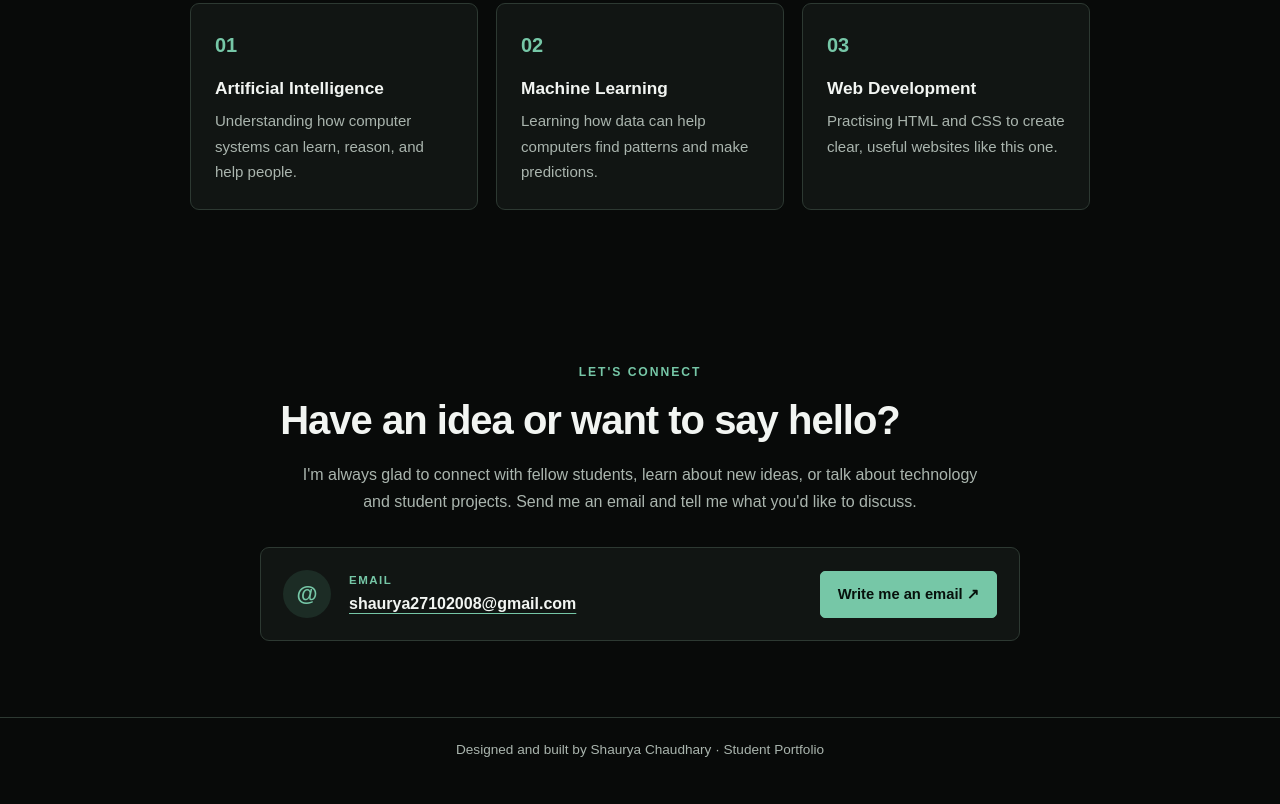
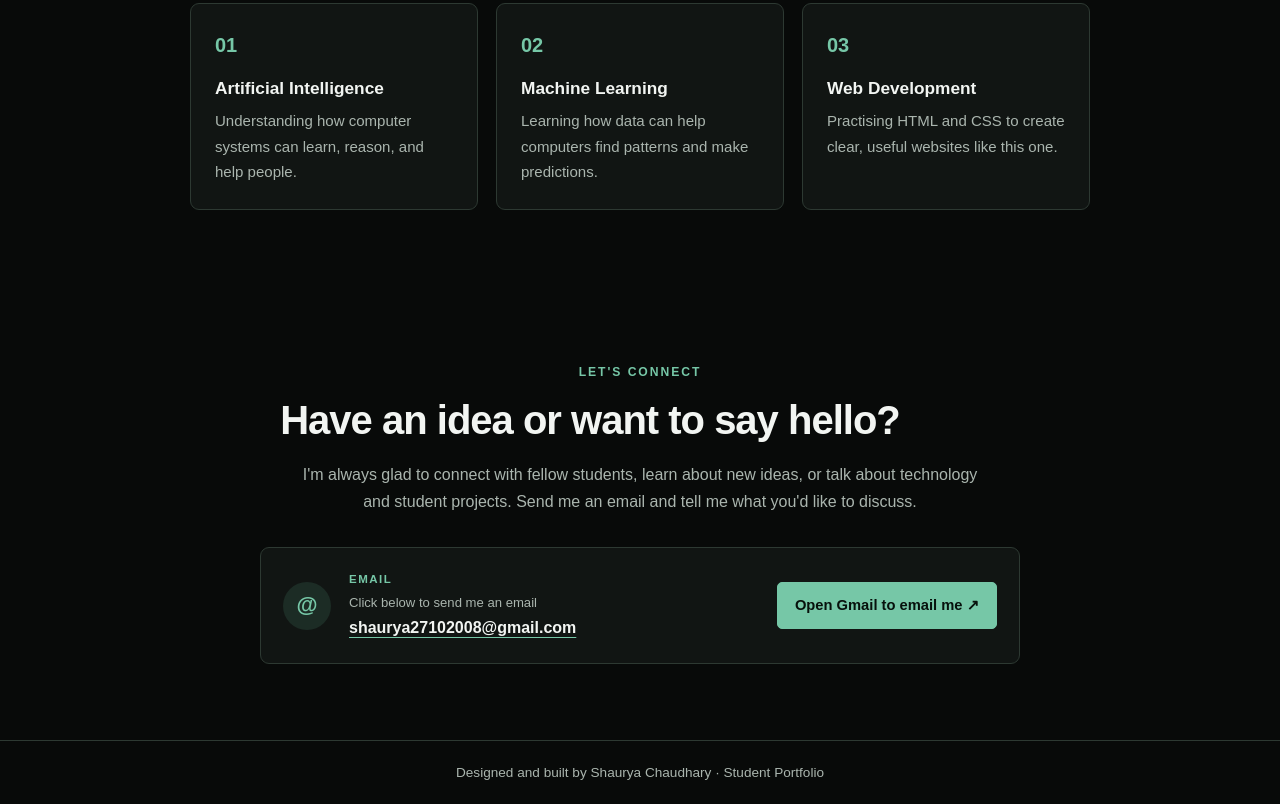
Before and after one commit to shaurya-creator-kr/portfolio-capstone, a plain HTML site: page index.html in a window 1280 px wide. Shown: the part 2277-3081 px from the top of the page. Before the commit the page ends 3058 px from the top, so only its background shows below. Drawn offline with Linux system fonts and the light colour scheme.

Commit message:
index.html

```diff
--- a/index.html
+++ b/index.html
@@ -109,9 +109,10 @@
         <div class="contact-icon" aria-hidden="true">@</div>
         <div class="contact-copy">
           <p class="card-kicker">EMAIL</p>
-          <a class="email-link" href="mailto:your.email@example.com">shaurya27102008@gmail.com</a>
+          <p class="contact-hint">Click below to send me an email</p>
+          <a class="email-link" href="https://mail.google.com/mail/?view=cm&amp;fs=1&amp;to=shaurya27102008%40gmail.com" target="_blank" rel="noopener">shaurya27102008@gmail.com</a>
         </div>
-        <a class="button-link contact-button" href="mailto:your.email@example.com">Write me an email <span aria-hidden="true">↗</span></a>
+        <a class="button-link contact-button" href="https://mail.google.com/mail/?view=cm&amp;fs=1&amp;to=shaurya27102008%40gmail.com" target="_blank" rel="noopener">Open Gmail to email me <span aria-hidden="true">↗</span></a>
       </div>
     </section>
   </main>
```
